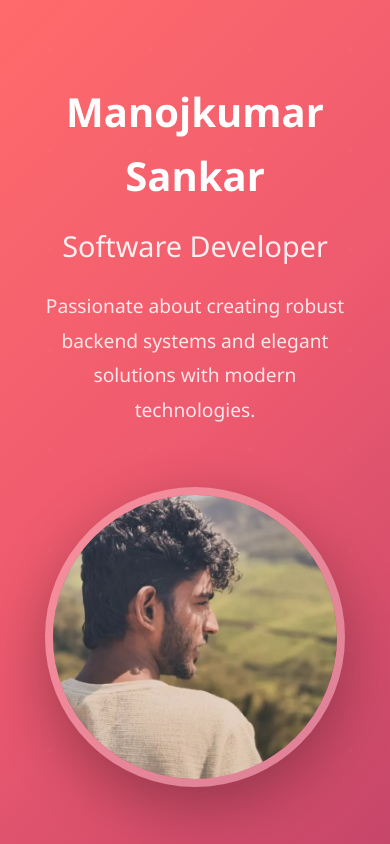
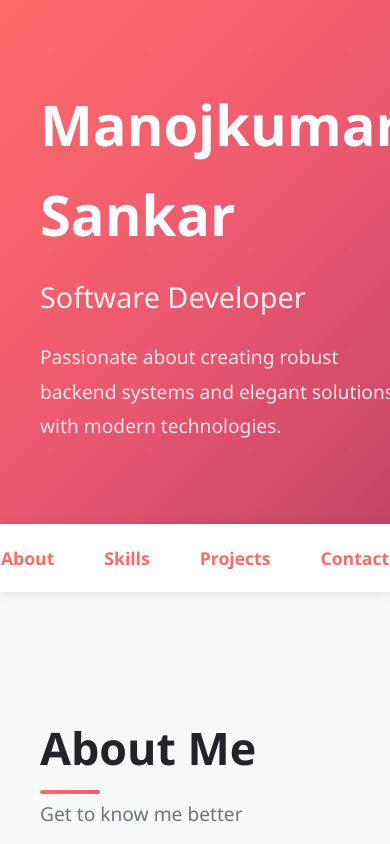
Before and after one commit to manojmkdev/Portfolio, a plain HTML site: page index.html in a window 390 px wide. Shown: the top 844 px of the page. Drawn offline with Linux system fonts and the light colour scheme.

Commit message:
Update index.html

```diff
--- a/index.html
+++ b/index.html
@@ -286,30 +286,6 @@
             padding: 40px;
             margin-top: 100px;
         }
-
-        @media (max-width: 968px) {
-            .hero-section {
-                grid-template-columns: 1fr;
-                text-align: center;
-            }
-
-            .profile-img-container {
-                text-align: center;
-            }
-
-            .hero-text h1 {
-                font-size: 2.5em;
-            }
-
-            .nav-container {
-                flex-wrap: wrap;
-                gap: 25px;
-            }
-
-            .project-grid {
-                grid-template-columns: 1fr;
-            }
-        }
     </style>
 </head>
 <body>
@@ -420,4 +396,5 @@
 </footer>
 
 </body>
+
 </html>
```
